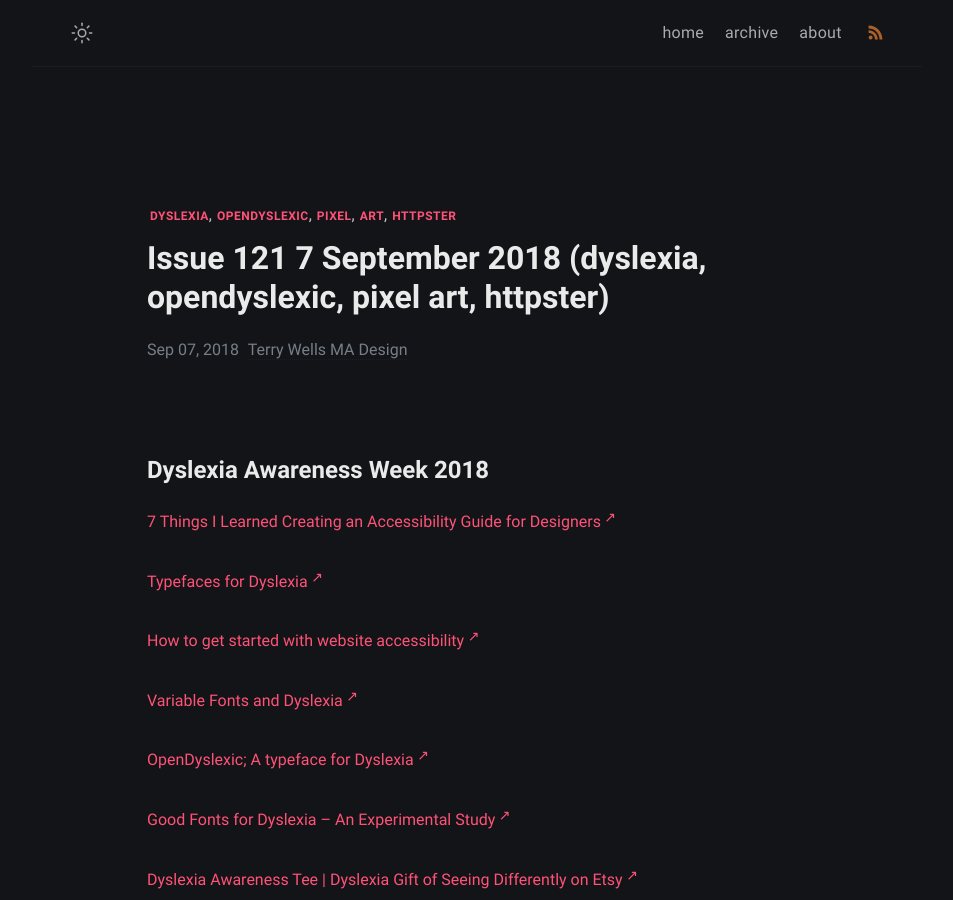
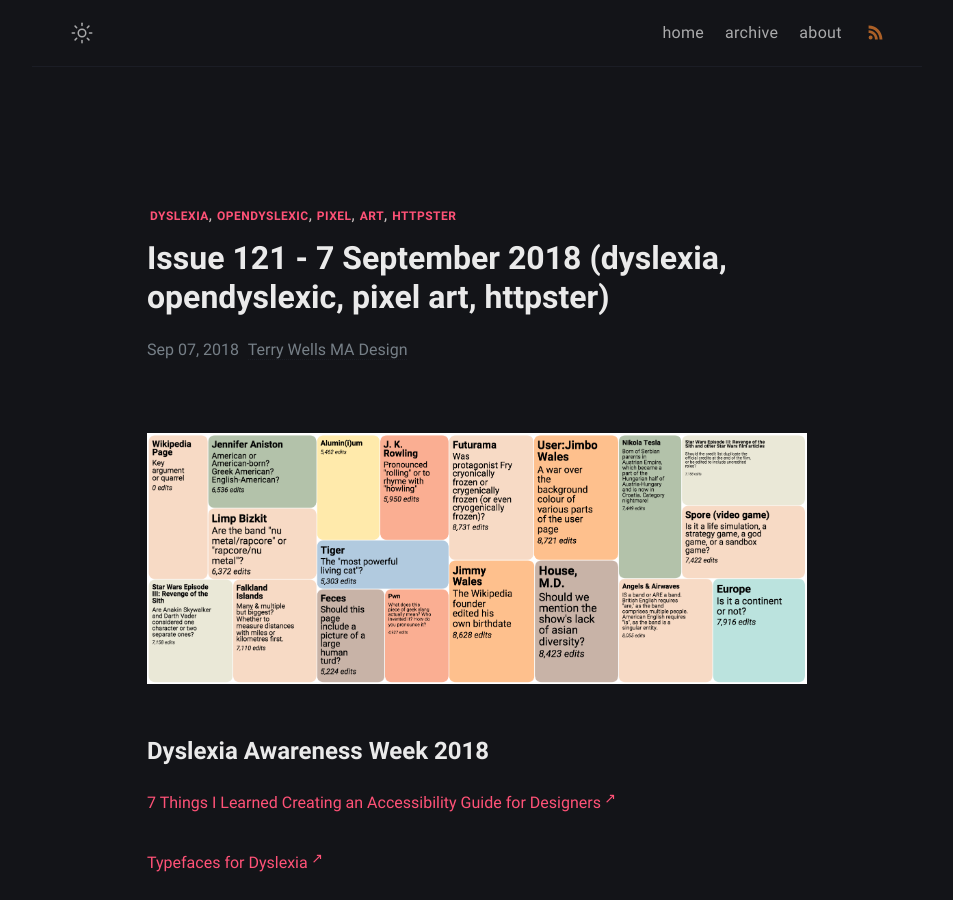
Before and after one commit to wristtattoo/jekyll-klise, a Jekyll site: the page built from _posts/2020-11-03-issue-121-7-september-2018-dyslexia-opendyslexic-pixel-art-httpster.md, in a window 1280 px wide and 900 px high. Shown: the whole window, without its empty margins (163-1116 px from the left). Built offline with Jekyll 4.4.1, drawn with Linux system fonts in a browser that asks for light colours; a script that is not in the unit is left out.

Commit message:
Update Links of The Week “2020-11-03-issue-121-7-september-2018-dyslexia-opendyslexic-pixel-art-httpster”

```diff
--- a/_posts/2020-11-03-issue-121-7-september-2018-dyslexia-opendyslexic-pixel-art-httpster.md
+++ b/_posts/2020-11-03-issue-121-7-september-2018-dyslexia-opendyslexic-pixel-art-httpster.md
@@ -1,9 +1,11 @@
 ---
 layout: post
-title: Issue 121 7 September 2018 (dyslexia, opendyslexic, pixel art, httpster)
+title: Issue 121 - 7 September 2018 (dyslexia, opendyslexic, pixel art, httpster)
 tags: dyslexia opendyslexic pixel art httpster
 date: 2018-09-07T13:24:51.113Z
 ---
+![7 Things I Learned Creating an Accessibility Guide for Designers](/assets/uploads/issue-121.png "7 Things I Learned Creating an Accessibility Guide for Designers")
+
 # Dyslexia Awareness Week 2018
 
 <a href="https://blog.prototypr.io/7-things-i-learned-creating-an-accessibility-guide-for-designers-4715af78f68a" target="_blank" title="7 Things I Learned Creating an Accessibility Guide for Designers" alt="7 Things I Learned Creating an Accessibility Guide for Designers">7 Things I Learned Creating an Accessibility Guide for Designers</a>
```
